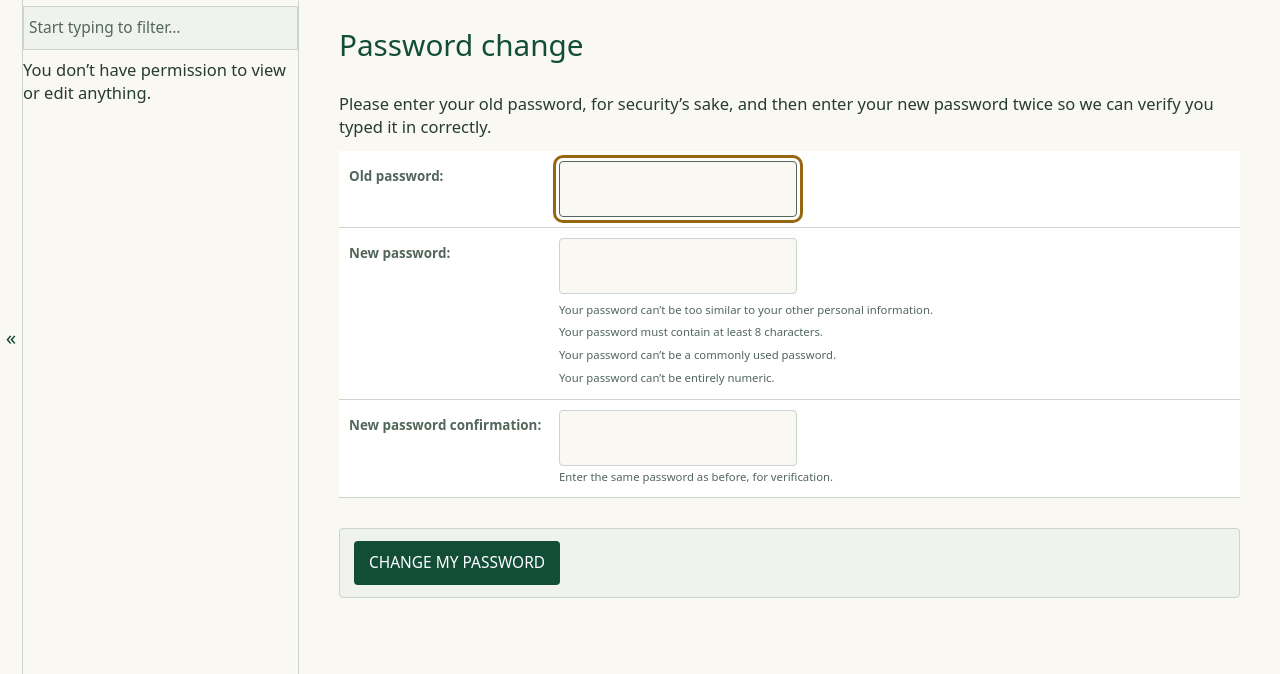
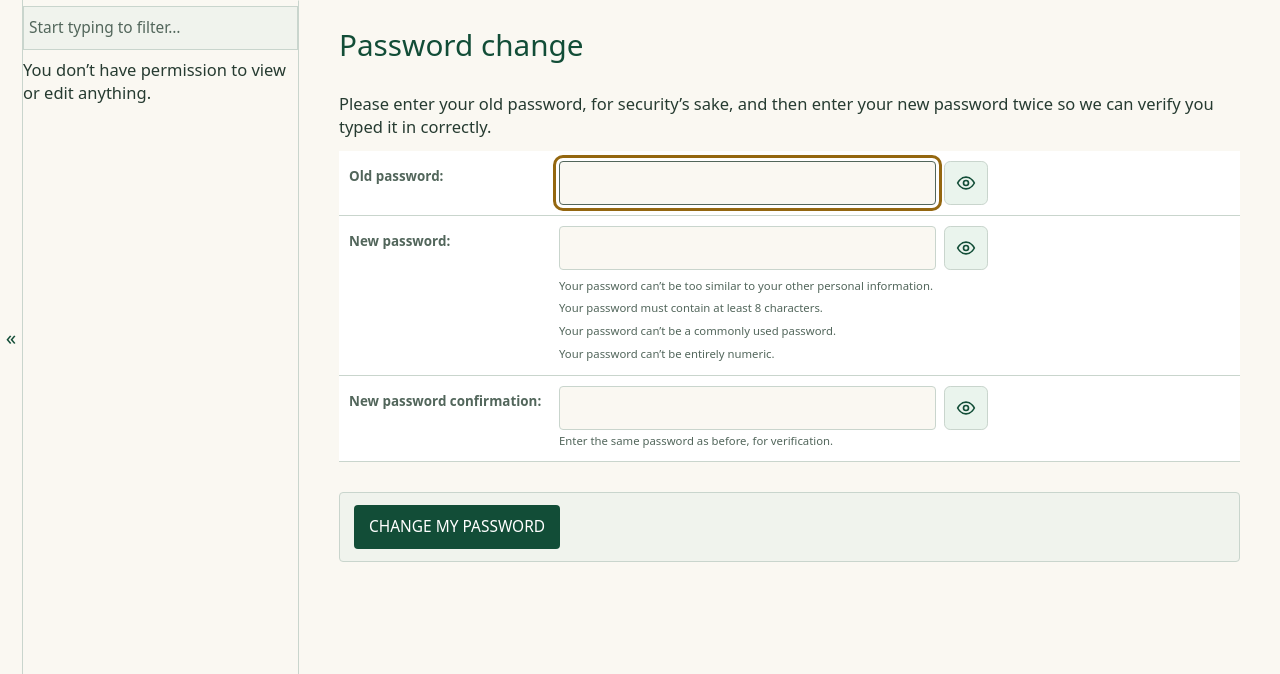
Before and after one commit to AbuHumayd1/DAWANA-ISLAMIC-FOUNDATION_WEB-APP, a Django app: a page that uses backend/dic/templates/admin/base_site.html in a window 1280 px wide. Shown: the part 126-800 px from the top of the page. Run offline with Django 5.2, Linux system fonts and the light colour scheme; the visitor is signed in with stand-in values (Sample User, id 1); parts of the project's set-up code (start-up, migrations or seed data) failed here and were passed over.

Commit message:
feat: add password visibility toggles to Django Admin

```diff
--- a/backend/dic/static/dic/admin-appearance.css
+++ b/backend/dic/static/dic/admin-appearance.css
@@ -27,6 +27,42 @@ td, th { padding: .8rem; }
 .module, #changelist .actions, #changelist .paginator { background: var(--panel); }
 .help, p.help, .quiet, .small { color: var(--text-muted); }
 #changelist-filter h3, #changelist-filter li { font-size: .9375rem; }
+.dawana-password-field {
+  display: inline-flex;
+  align-items: stretch;
+  gap: .5rem;
+  width: 26rem;
+  max-width: 100%;
+  min-width: 0;
+  flex: 0 1 26rem;
+}
+.dawana-password-field > input {
+  flex: 1 1 auto;
+  box-sizing: border-box;
+  width: 0;
+  min-width: 0;
+  max-width: 100%;
+  min-height: 44px;
+  margin: 0;
+}
+.dawana-password-field > .dawana-password-toggle {
+  display: inline-flex;
+  align-items: center;
+  justify-content: center;
+  flex: 0 0 44px;
+  min-height: 44px;
+  width: 44px;
+  padding: .5rem;
+  margin: 0;
+  border: 1px solid var(--line);
+  border-radius: .375rem;
+  background: var(--panel-green);
+  color: var(--heading);
+  cursor: pointer;
+}
+.dawana-password-toggle:hover { background: var(--panel-soft); }
+.dawana-password-toggle:focus-visible { outline: 3px solid var(--focus); outline-offset: 3px; }
+.dawana-password-toggle svg { pointer-events: none; }
 /* Keep action tools in normal flow instead of Django's floated, negative-margin
    row. Shared by change forms and changelists, including DIC allocation tools. */
 #content .object-tools {
--- /dev/null
+++ b/backend/dic/static/dic/password-toggle.js
@@ -0,0 +1,44 @@
+(() => {
+  'use strict'
+
+  const eye = '<svg viewBox="0 0 24 24" width="20" height="20" fill="none" stroke="currentColor" stroke-width="2" aria-hidden="true" focusable="false"><path d="M2 12s3.5-7 10-7 10 7 10 7-3.5 7-10 7S2 12 2 12Z"/><circle cx="12" cy="12" r="3"/></svg>'
+  const eyeOff = '<svg viewBox="0 0 24 24" width="20" height="20" fill="none" stroke="currentColor" stroke-width="2" aria-hidden="true" focusable="false"><path d="m3 3 18 18M10 5.2A12 12 0 0 1 12 5c6.5 0 10 7 10 7a19 19 0 0 1-3 3.8M6.3 6.3A21 21 0 0 0 2 12s3.5 7 10 7a12 12 0 0 0 5.7-1.4M10 10a3 3 0 0 0 4 4"/></svg>'
+  const conceal = []
+
+  function enhance() {
+    document.querySelectorAll('input[type="password"]').forEach((input, index) => {
+      if (input.closest('.dawana-password-field') || input.disabled || input.readOnly) return
+      if (!input.id) input.id = `dawana-password-${index}`
+      const label = input.labels?.[0]?.textContent.trim().replace(/[:*]\s*$/, '') || 'password'
+      const wrapper = document.createElement('span')
+      wrapper.className = 'dawana-password-field'
+      input.before(wrapper)
+      wrapper.append(input)
+      const button = document.createElement('button')
+      button.type = 'button'
+      button.className = 'dawana-password-toggle'
+      button.setAttribute('aria-controls', input.id)
+
+      function setVisible(visible) {
+        input.type = visible ? 'text' : 'password'
+        const action = `${visible ? 'Hide' : 'Show'} password: ${label}`
+        button.setAttribute('aria-label', action)
+        button.setAttribute('title', action)
+        button.setAttribute('aria-pressed', String(visible))
+        button.innerHTML = visible ? eyeOff : eye
+      }
+
+      setVisible(false)
+      button.addEventListener('click', () => setVisible(input.type === 'password'))
+      wrapper.append(button)
+      const hide = () => setVisible(false)
+      conceal.push(hide)
+      input.form?.addEventListener('submit', hide)
+    })
+  }
+
+  if (document.readyState === 'loading') document.addEventListener('DOMContentLoaded', enhance)
+  else enhance()
+  window.addEventListener('pagehide', () => conceal.forEach(hide => hide()))
+  window.addEventListener('pageshow', () => conceal.forEach(hide => hide()))
+})()
--- a/backend/dic/templates/admin/base_site.html
+++ b/backend/dic/templates/admin/base_site.html
@@ -7,6 +7,7 @@
 <link rel="stylesheet" href="{% static 'theme.css' %}">
 {% endblock %}
 {% block extrastyle %}{{ block.super }}<link rel="stylesheet" href="{% static 'dic/admin-appearance.css' %}">{% endblock %}
+{% block extrahead %}{{ block.super }}<script src="{% static 'dic/password-toggle.js' %}" defer></script>{% endblock %}
 {% block branding %}<div id="site-name"><a href="{% url 'admin:index' %}">Dawana System Administration</a></div>{% include "admin/appearance_controls.html" %}{% endblock %}
 {% block userlinks %}{% if perms.dic.can_view_dic_operations %}<a href="/dic/operations">Operations Portal</a> / {% endif %}{{ block.super }}{% endblock %}
 {% block nav-global %}{% endblock %}
```
Also changed, not shown: backend/accounts/tests.py (added, +74 -0 lines), dawana-platform/src/services/adminPasswordToggle.test.js (added, +65 -0 lines).
